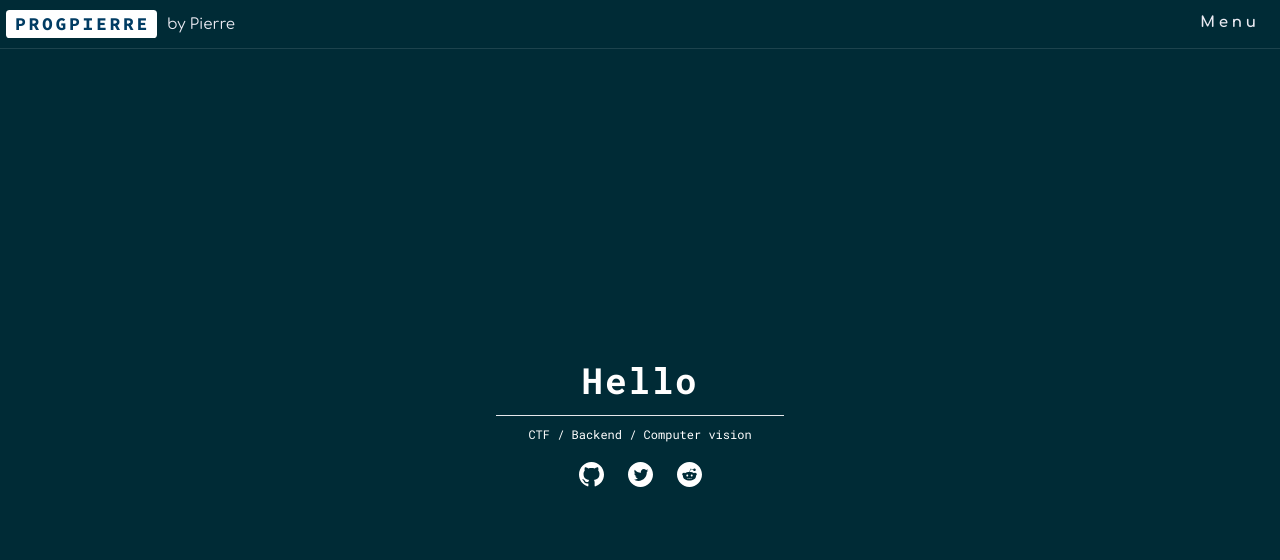
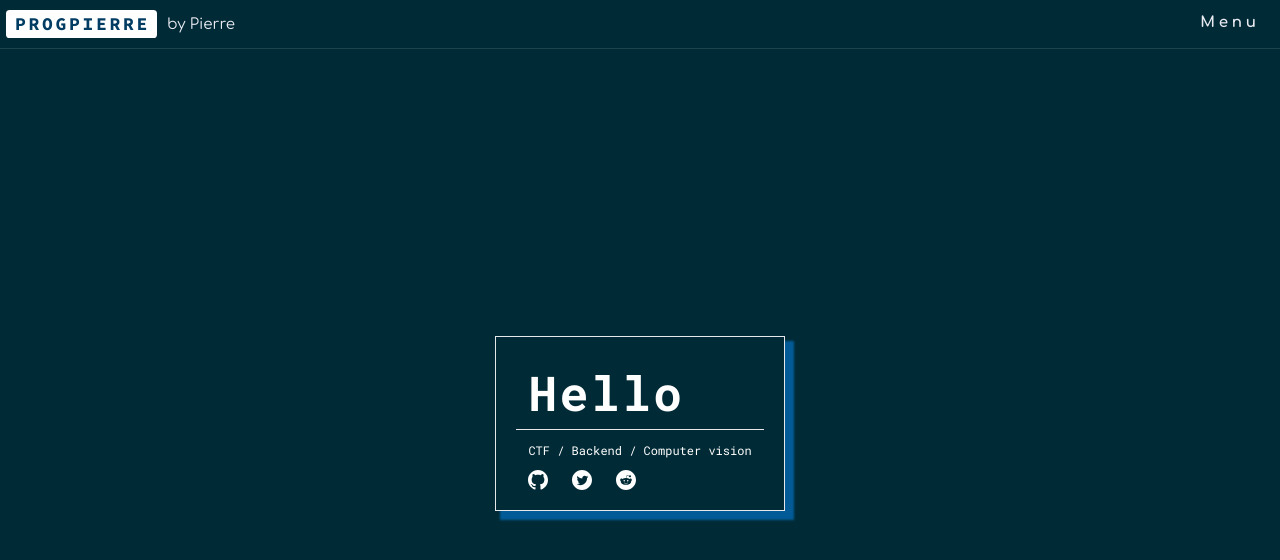
Before and after one commit to pierre0210/progpierre.com, a Next.js app: page / in a window 1280 px wide. Shown: the top 560 px of the page. Built offline with nearby package versions, Linux system fonts and the light colour scheme.

Commit message:
style: index page

```diff
--- a/components/Info.tsx
+++ b/components/Info.tsx
@@ -7,23 +7,23 @@ type param = {
 
 const Info = ({ color, size }: param) => {
 	return(
-		<div className="flex flex-row justify-center">
+		<div className="flex flex-row">
 			<Link href="https://github.com/pierre0210">
-				<a className="pt-5 px-3">
+				<a className="px-3">
 					<svg xmlns="http://www.w3.org/2000/svg" width={size} height={size} viewBox="0 0 24 24">
 						<path fill={color} d="M12 0c-6.626 0-12 5.373-12 12 0 5.302 3.438 9.8 8.207 11.387.599.111.793-.261.793-.577v-2.234c-3.338.726-4.033-1.416-4.033-1.416-.546-1.387-1.333-1.756-1.333-1.756-1.089-.745.083-.729.083-.729 1.205.084 1.839 1.237 1.839 1.237 1.07 1.834 2.807 1.304 3.492.997.107-.775.418-1.305.762-1.604-2.665-.305-5.467-1.334-5.467-5.931 0-1.311.469-2.381 1.236-3.221-.124-.303-.535-1.524.117-3.176 0 0 1.008-.322 3.301 1.23.957-.266 1.983-.399 3.003-.404 1.02.005 2.047.138 3.006.404 2.291-1.552 3.297-1.23 3.297-1.23.653 1.653.242 2.874.118 3.176.77.84 1.235 1.911 1.235 3.221 0 4.609-2.807 5.624-5.479 5.921.43.372.823 1.102.823 2.222v3.293c0 .319.192.694.801.576 4.765-1.589 8.199-6.086 8.199-11.386 0-6.627-5.373-12-12-12z"/>
 					</svg>
 				</a>
 			</Link>
 			<Link href="https://twitter.com/pierre_0210">
-				<a className="pt-5 px-3">
+				<a className="px-3">
 					<svg xmlns="http://www.w3.org/2000/svg" width={size} height={size} viewBox="0 0 24 24">
 						<path fill={color} d="M12 0c-6.627 0-12 5.373-12 12s5.373 12 12 12 12-5.373 12-12-5.373-12-12-12zm6.066 9.645c.183 4.04-2.83 8.544-8.164 8.544-1.622 0-3.131-.476-4.402-1.291 1.524.18 3.045-.244 4.252-1.189-1.256-.023-2.317-.854-2.684-1.995.451.086.895.061 1.298-.049-1.381-.278-2.335-1.522-2.304-2.853.388.215.83.344 1.301.359-1.279-.855-1.641-2.544-.889-3.835 1.416 1.738 3.533 2.881 5.92 3.001-.419-1.796.944-3.527 2.799-3.527.825 0 1.572.349 2.096.907.654-.128 1.27-.368 1.824-.697-.215.671-.67 1.233-1.263 1.589.581-.07 1.135-.224 1.649-.453-.384.578-.87 1.084-1.433 1.489z"/>
 					</svg>
 				</a>
 			</Link>
 			<Link href="https://www.reddit.com/user/pierrechiang210">
-				<a className="pt-5 px-3">
+				<a className="px-3">
 					<svg xmlns="http://www.w3.org/2000/svg" width={size} height={size} viewBox="0 0 24 24">
 						<path fill={color} d="M14.238 15.348c.085.084.085.221 0 .306-.465.462-1.194.687-2.231.687l-.008-.002-.008.002c-1.036 0-1.766-.225-2.231-.688-.085-.084-.085-.221 0-.305.084-.084.222-.084.307 0 .379.377 1.008.561 1.924.561l.008.002.008-.002c.915 0 1.544-.184 1.924-.561.085-.084.223-.084.307 0zm-3.44-2.418c0-.507-.414-.919-.922-.919-.509 0-.923.412-.923.919 0 .506.414.918.923.918.508.001.922-.411.922-.918zm13.202-.93c0 6.627-5.373 12-12 12s-12-5.373-12-12 5.373-12 12-12 12 5.373 12 12zm-5-.129c0-.851-.695-1.543-1.55-1.543-.417 0-.795.167-1.074.435-1.056-.695-2.485-1.137-4.066-1.194l.865-2.724 2.343.549-.003.034c0 .696.569 1.262 1.268 1.262.699 0 1.267-.566 1.267-1.262s-.568-1.262-1.267-1.262c-.537 0-.994.335-1.179.804l-2.525-.592c-.11-.027-.223.037-.257.145l-.965 3.038c-1.656.02-3.155.466-4.258 1.181-.277-.255-.644-.415-1.05-.415-.854.001-1.549.693-1.549 1.544 0 .566.311 1.056.768 1.325-.03.164-.05.331-.05.5 0 2.281 2.805 4.137 6.253 4.137s6.253-1.856 6.253-4.137c0-.16-.017-.317-.044-.472.486-.261.82-.766.82-1.353zm-4.872.141c-.509 0-.922.412-.922.919 0 .506.414.918.922.918s.922-.412.922-.918c0-.507-.413-.919-.922-.919z"/>
 					</svg>
--- a/pages/index.module.css
+++ b/pages/index.module.css
@@ -10,12 +10,3 @@
 	z-index: 1;
 	color: white;
 }
-
-.Home h1 {
-	font-family: "Roboto Mono";
-	margin-bottom: 15px;
-}
-
-.Home p {
-	font-family: "Roboto Mono";
-}
--- a/pages/index.tsx
+++ b/pages/index.tsx
@@ -15,10 +15,12 @@ const Home: NextPage = () => {
 			/>
 			<NavBar />
 			<div className={styles.Home}>
-				<h1 className="text-4xl font-extrabold tracking-wider">Hello</h1>
-				<hr className="w-72 bg-white" />
-				<p className="mt-2.5 text-xs">CTF / Backend / Computer vision</p>
-				<Info color="white" size={25} />
+				<div className="border-[1px] p-5 shadow-sep">
+					<h1 className="font-Roboto-Mono text-5xl font-extrabold tracking-wider m-3">Hello</h1>
+					<hr className=" w-100 bg-white" />
+					<p className="font-Roboto-Mono m-3 text-xs">CTF / Backend / Computer vision</p>
+					<Info color="white" size={20} />
+				</div>
 			</div>
 		</>
 	);
```
